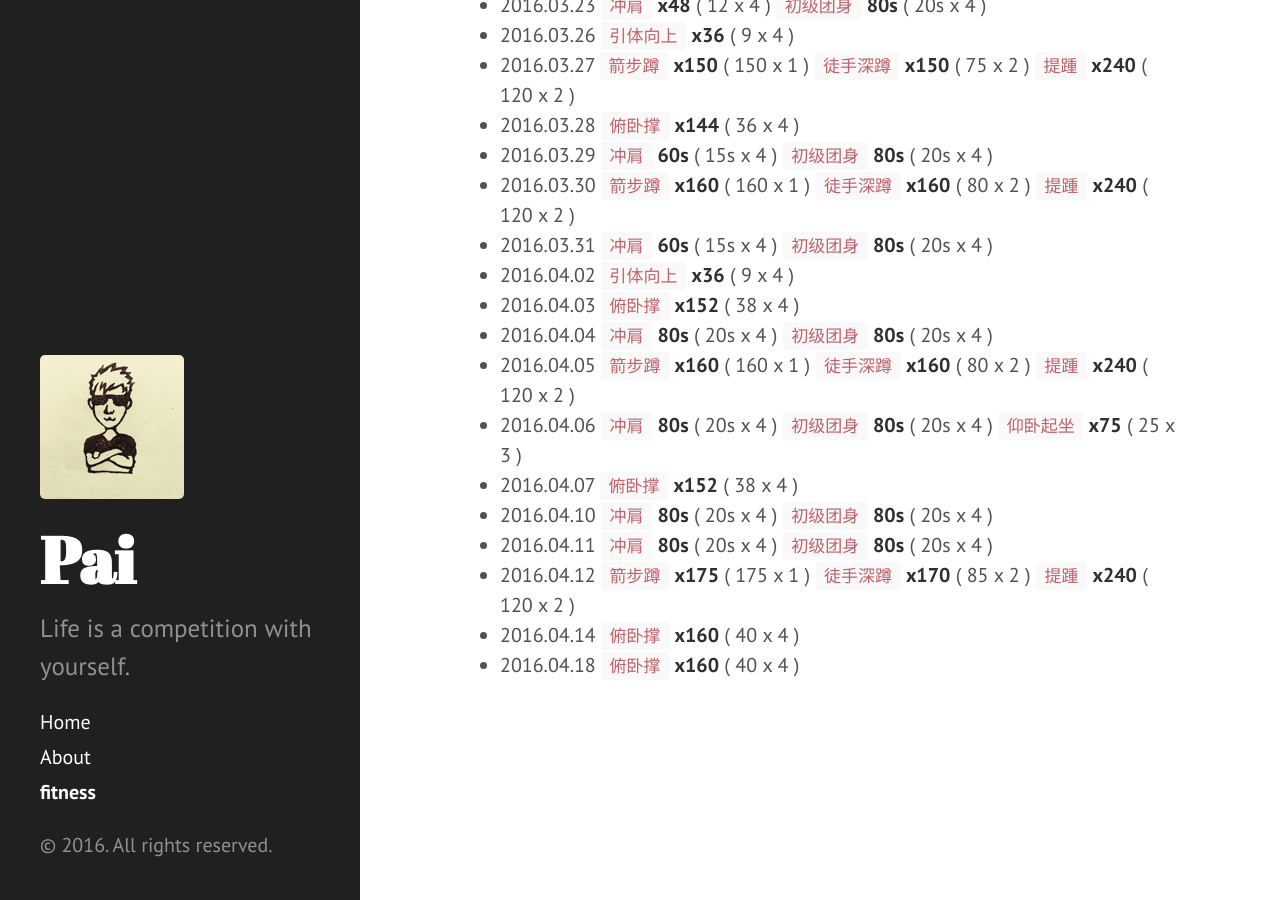
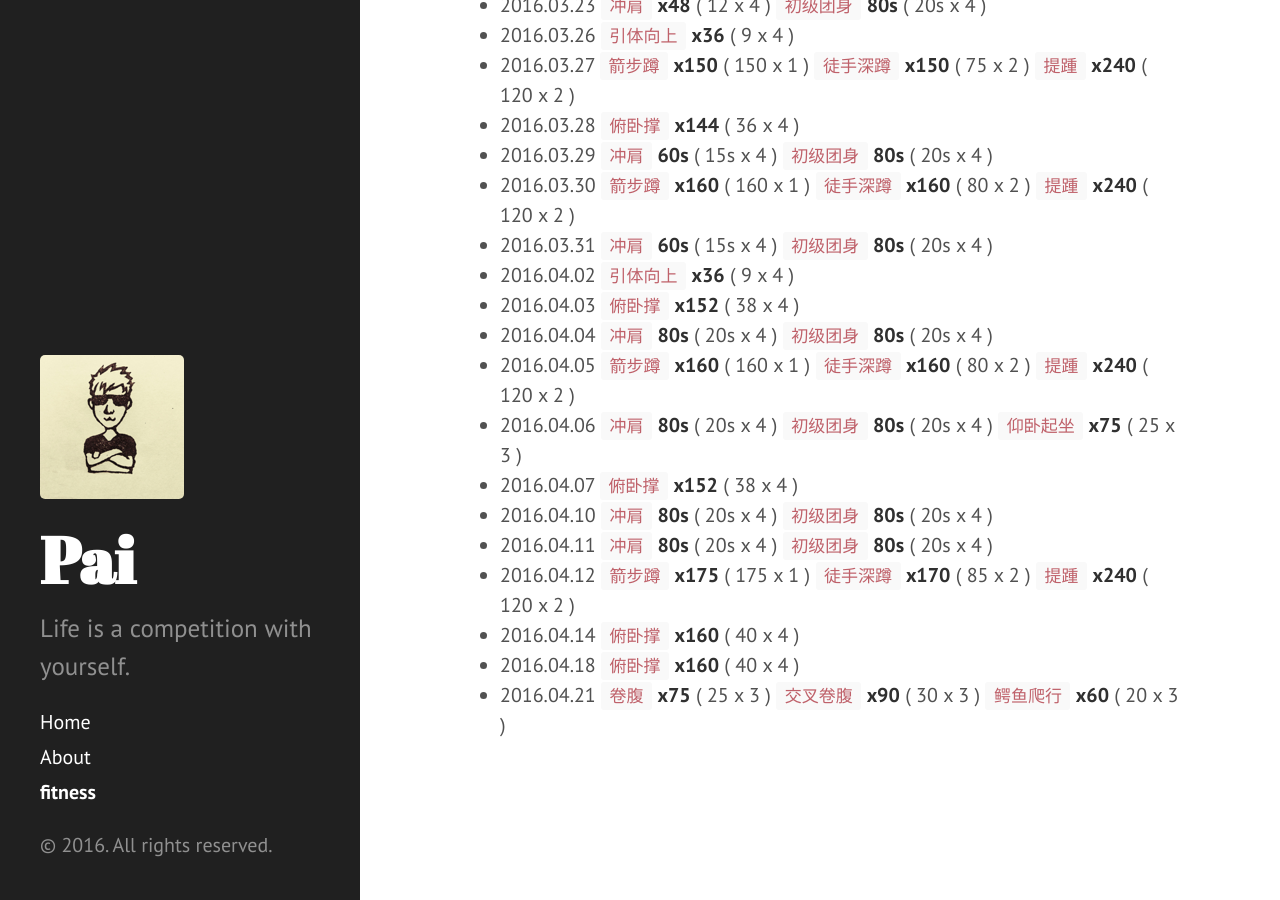
Before and after one commit to dragon8897/dragon8897.github.io, a Jekyll site: the page built from fitness.md, in a window 1280 px wide and 900 px high, scrolled down 3468 px. Built offline with Jekyll 4.4.1, drawn with Linux system fonts in a browser that asks for light colours; Markdown is read by kramdown in place of the engine named in the settings.

Commit message:
add fitness record.

```diff
--- a/fitness.md
+++ b/fitness.md
@@ -113,3 +113,4 @@ title: fitness
 - 2016.04.12 `箭步蹲` **x175** ( 175 x 1 ) `徒手深蹲` **x170** ( 85 x 2 ) `提踵` **x240** ( 120 x 2 )
 - 2016.04.14 `俯卧撑` **x160** ( 40 x 4 )
 - 2016.04.18 `俯卧撑` **x160** ( 40 x 4 )
+- 2016.04.21 `卷腹` **x75** ( 25 x 3 ) `交叉卷腹` **x90** ( 30 x 3 ) `鳄鱼爬行` **x60** ( 20 x 3 )
```
